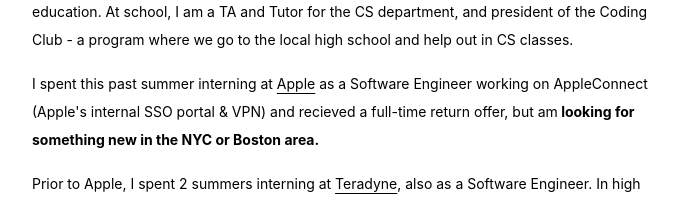
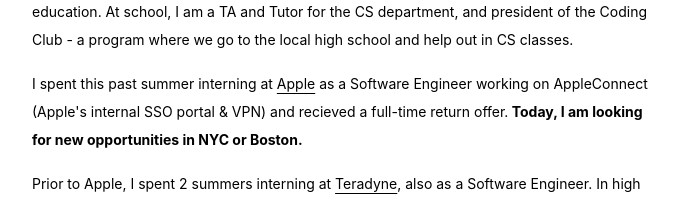
Before and after one commit to sampolz/portfolio, a Next.js app: page / in a window 1280 px wide. Shown: the part 174-378 px from the top of the page, without its empty margins (296-983 px from the left). Built offline with nearby package versions, Linux system fonts and the light colour scheme.

Commit message:
Update page.tsx

```diff
--- a/app/page.tsx
+++ b/app/page.tsx
@@ -24,8 +24,8 @@
         </p>
         <p className="text-sm leading-7 mb-4">
           I spent this past summer interning at <a href="https://apple.com/" target="_blank" rel="noopener noreferrer" className="underline underline-offset-4">Apple</a>{" "}
-          as a Software Engineer working on AppleConnect (Apple's internal SSO portal & VPN) and recieved a full-time return offer, but am
-          <a className="font-bold"> looking for something new in the NYC or Boston area.</a>
+          as a Software Engineer working on AppleConnect (Apple's internal SSO portal & VPN) and recieved a full-time return offer.
+          <a className="font-bold"> Today, I am looking for new opportunities in NYC or Boston.</a>
         </p>
         <p className="text-sm leading-7 mb-4">
           Prior to Apple, I spent 2 summers interning at <a href="https://teradyne.com/" target="_blank" rel="noopener noreferrer" className="underline underline-offset-4">Teradyne</a>
```
